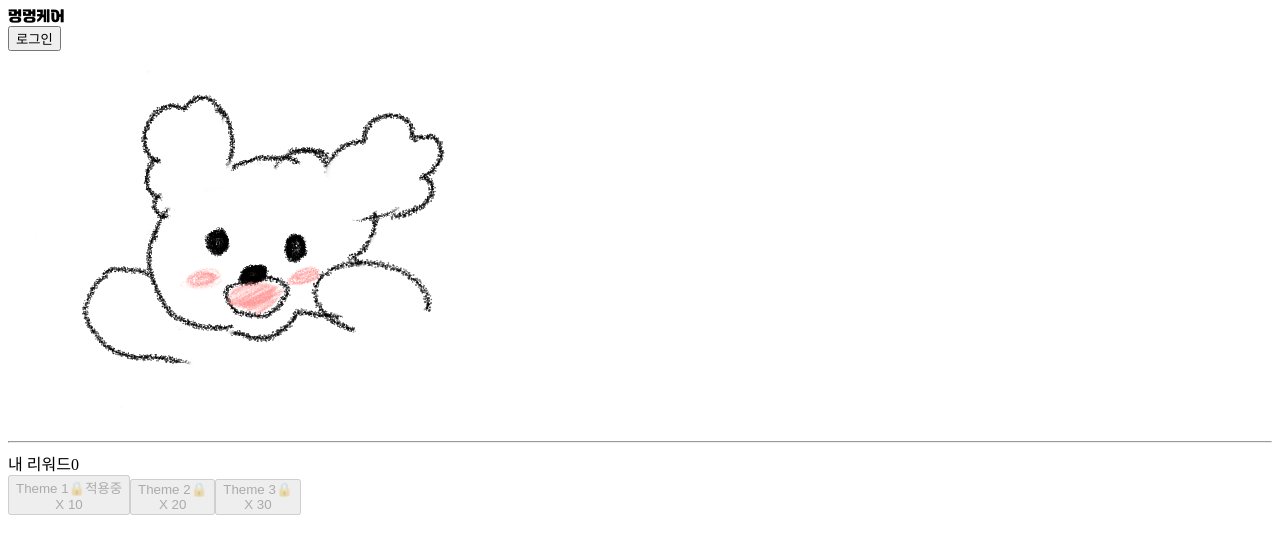
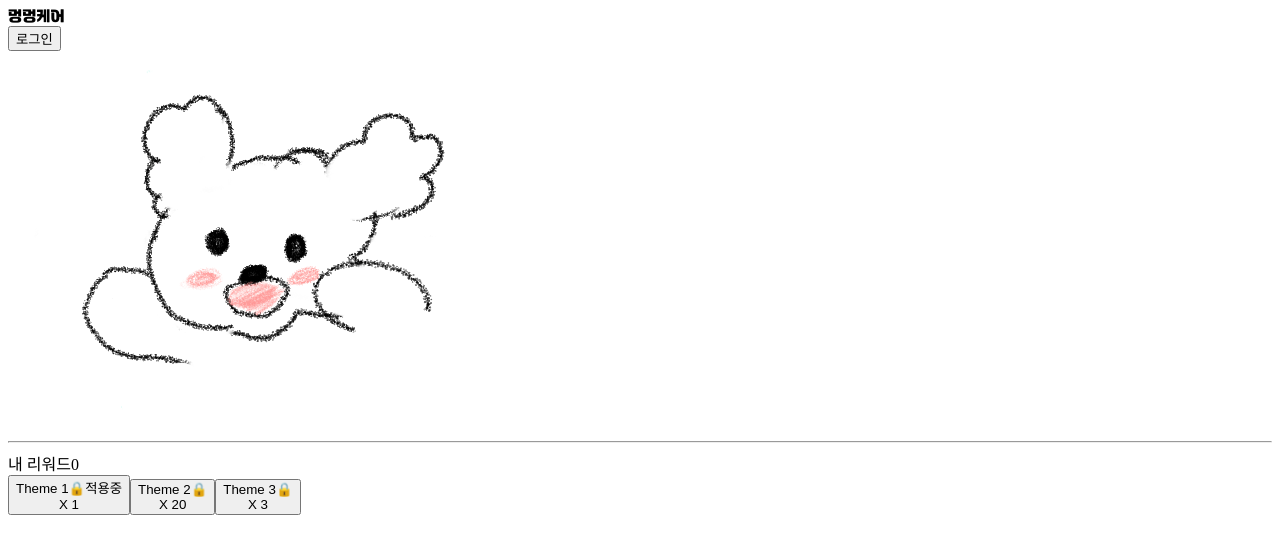
Before and after one commit to 2022-2-Graduation-Project/BowwowCare-FE, a React (Create React App) app in the folder bowwowcare/: page /user in a window 1280 px wide. Shown: the top 554 px of the page. Built offline with nearby package versions, Linux system fonts and the light colour scheme; no server answers.

Commit message:
[#86] feat: implement user POST/PUT api & unuse local storage about theme

```diff
--- a/bowwowcare/src/components/ThemeBox.js
+++ b/bowwowcare/src/components/ThemeBox.js
@@ -2,13 +2,13 @@ import { useContext } from 'react'
 import { ThemeContext } from './../context/ThemeProvider.js';
 import { colorVariants } from "../utils/Dictionary";
 
-function ThemeBox({onClick, title, status, rewards, mainColor, subColor, disabled, id}) {
+function ThemeBox({onClick, title, status, rewards, mainColor, subColor, disabled, locked}) {
   const [themeMode, setThemeMode] = useContext(ThemeContext);
   return (
-    <button onClick={onClick} disabled={disabled} className={`shadow-lg px-6 py-3 rounded-lg border disabled:bg-gray-100 ${status ? colorVariants['border'+themeMode] : null}`}>
+    <button onClick={onClick} disabled={disabled} className={`shadow-lg px-6 py-3 rounded-lg border ${locked && "bg-gray-100"} ${status ? colorVariants['border'+themeMode] : null}`}>
         <div className='flex justify-between mb-4'>
           <span>{title}</span>
-          <span>{disabled && '🔒'}</span>
+          <span>{locked && '🔒'}</span>
           {status && <span className="text-gray-500">{status}</span>}
         </div>
         <div className='w-full flex justify-between content-center mb-2'>
--- a/bowwowcare/src/components/ThemeSwitcher.js
+++ b/bowwowcare/src/components/ThemeSwitcher.js
@@ -1,35 +1,116 @@
+import axios from 'axios';
 import React, { useContext, useEffect, useState } from 'react';
 import { ThemeContext } from '../context/ThemeProvider.js';
 import ThemeBox from './ThemeBox.js';
+import { API_URL } from '../Config.js';
+import authHeader from '../services/auth-header.js';
 
 function ThemeSwitcher(props) {
   const [themeMode, setThemeMode] = useContext(ThemeContext);
-  const [availableTheme, setAvailableTheme] = useState([]);
+  const availableTheme = props.availableTheme;
+  const reward = props.reward;
+  const bones = [1,20,3];
+  const themes = [0,1,2]
 
   useEffect(() => {
-    setAvailableTheme(props.availableTheme);
+    //setAvailableTheme(props.availableThemes);
+    //setReward(props.reward);
   }, [])
+
+  const putUser = (theme) => {
+    axios({
+      url: `${API_URL}/user`,
+      method: 'PUT',
+      headers: authHeader(),
+      data: {
+        username : "짱구",
+        profileImage : "",
+        theme : theme
+      }
+    })
+    .then((response) => {
+      if(response.data === 200){
+        console.log(response.data)
+      }
+    }).catch((e) => console.log(e.response.error))
+  }
+
+  const postUser = (bones, theme) => {
+    axios({
+      method: 'POST',
+      url: `${API_URL}/user/theme`,
+      headers: authHeader(),
+      data: {
+        bones: bones,
+        theme: theme
+      }
+    }).then((response) => {
+      if(response.status === 200){
+        console.log(response.data);
+        axios({
+          url: `${API_URL}/user`,
+          method: 'PUT',
+          headers: authHeader(),
+          data: {
+            username : "짱구",
+            profileImage : "",
+            theme : theme
+          }
+        })
+        .then((response) => {
+          if(response.data === 200){
+            console.log(response.data)
+          }
+        }).catch((e) => console.log(e.response.error))
+      }
+    }).catch((e) => console.log(e.response.error))
+  }
 
   const switchPrimary = () => {
     setThemeMode("primary");
-    window.localStorage.setItem('theme', 'primary');
+    putUser(themes[0])
   }
 
   const switchSecondary = () => {
-    setThemeMode("secondary");
-    window.localStorage.setItem('theme', 'secondary');
+    if(props.availableTheme.indexOf(1) < 0){
+      alert("theme2 구매?");
+      console.log(reward);
+      if(reward >= bones[1]){
+        postUser(bones[1], 1);
+        window.location.reload();
+        setThemeMode("secondary");
+      }else{
+        console.log("부족!");
+      }
+    }else{
+      putUser(themes[1]);
+      setThemeMode("secondary");
+    }
+
   }
 
   const switchThird = () => {
-    setThemeMode("third");
-    window.localStorage.setItem('theme', 'third');
+    if(props.availableTheme.indexOf(2) < 0){
+      alert("theme3 구매?");
+      //console.log(reward);
+      if(reward >= bones[2]){
+        postUser(bones[2], 2);
+        window.location.reload();
+        setThemeMode("third");
+      }else{
+        console.log("부족!");
+      }
+    }else{
+      putUser(themes[2]);
+      setThemeMode("third");
+    }
   }
 
   return (
       <div className='flex flex-col gap-6'>
-        <ThemeBox onClick={switchPrimary} title={"Theme 1"} status={themeMode === 'primary' ? '적용중' : null} rewards={10} mainColor={"primary-theme"} subColor={"primary-theme-s"} disabled={availableTheme.indexOf(0) < 0}></ThemeBox>
-        <ThemeBox onClick={switchSecondary} title={"Theme 2"} status={themeMode === 'secondary' ? '적용중' : null} rewards={20} mainColor={"secondary-theme"} subColor={"secondary-theme-s"} disabled={availableTheme.indexOf(1) < 0}></ThemeBox>
-        <ThemeBox onClick={switchThird} title={"Theme 3"} status={themeMode === 'third' ? '적용중' : null} rewards={30} mainColor={"third-theme"} subColor={"third-theme-s"} disabled={availableTheme.indexOf(2) < 0} ></ThemeBox>
+        <ThemeBox onClick={switchPrimary} title={"Theme 1"} status={themeMode === 'primary' ? '적용중' : null} rewards={bones[0]} mainColor={"primary-theme"} subColor={"primary-theme-s"} locked={availableTheme.indexOf(0) < 0}></ThemeBox>
+        <ThemeBox onClick={switchSecondary} title={"Theme 2"} status={themeMode === 'secondary' ? '적용중' : null} rewards={bones[1]} mainColor={"secondary-theme"} subColor={"secondary-theme-s"} locked={availableTheme.indexOf(1) < 0}></ThemeBox>
+        <ThemeBox onClick={switchThird} title={"Theme 3"} status={themeMode === 'third' ? '적용중' : null} rewards={bones[2]} mainColor={"third-theme"} subColor={"third-theme-s"} locked={availableTheme.indexOf(2) < 0} disabled={false}></ThemeBox>
       </div>
   );
 }
--- a/bowwowcare/src/context/ThemeProvider.js
+++ b/bowwowcare/src/context/ThemeProvider.js
@@ -1,10 +1,38 @@
-import { createContext, useState } from "react";
+import { createContext, useState, useEffect, useRef } from "react";
+import authHeader from "../services/auth-header";
+import axios from "axios";
+import { API_URL } from "../Config";
 
 export const ThemeContext = createContext({});
 
 function ThemeProvider({ children }) {
-  const localTheme = window.localStorage.getItem("theme") || "primary"
+  const theme = ["primary", "secondary", "third"];
+  const [myTheme, setMyTheme] = useState(0);
+  const localTheme = window.localStorage.getItem("theme") || theme[0];
   const [ThemeMode, setThemeMode] = useState(localTheme);
+
+  useEffect(() => {
+    getUser();
+  },[]);
+
+  useEffect(() => {
+    setThemeMode(theme[myTheme]);
+  },[myTheme])
+
+  const getUser = () => {
+    axios({
+      method: 'GET',
+      url: `${API_URL}/user`,
+      headers: authHeader(),
+    })
+    .then( (response) => {
+      if(response.status === 200) {
+      const user = response.data;
+      setMyTheme(user.theme);
+      }
+    }
+    ).catch((e) => {console.log(e.response.data)})
+  }
 
   return (
     <div>
--- a/bowwowcare/src/views/UserPage/UserPage.js
+++ b/bowwowcare/src/views/UserPage/UserPage.js
@@ -8,9 +8,10 @@ import authHeader from "../../services/auth-header";
 
 function UserPage() {
   const [rewards, setRewards] = useState(0);
+  const [user, setUser] = useState();
   const [fileImg, setFileImg] = useState("");
   const [userName, setUserName] = useState("");
-  const [availableTheme, setAvailableTheme] = useState([])
+  const [availableThemes, setAvailableThemes] = useState([])
 
   useEffect(() => {
     getUser();
@@ -29,7 +30,7 @@ function UserPage() {
       setUserName(user.username);
       setRewards(user.reward);
       setFileImg(user.profileImage);
-      setAvailableTheme(user.availableTheme);
+      setAvailableThemes(user.availableTheme);
       }
     }
     ).catch((e) => {console.log(e.response.data)})
@@ -52,7 +53,7 @@ function UserPage() {
         <span>내 리워드</span>
         <span>{rewards}</span>
       </div>
-      <ThemeSwitcher availableTheme={availableTheme}></ThemeSwitcher>
+      <ThemeSwitcher availableTheme={availableThemes} reward={rewards}></ThemeSwitcher>
     </div>
   );
 }
```
